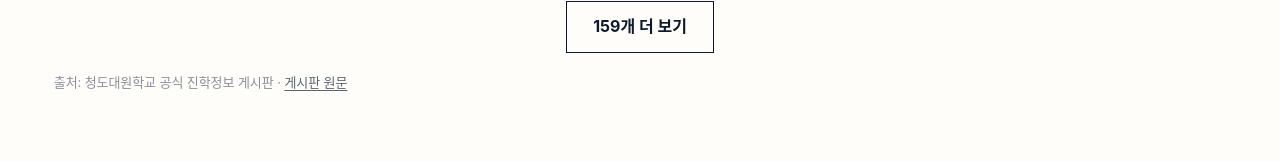
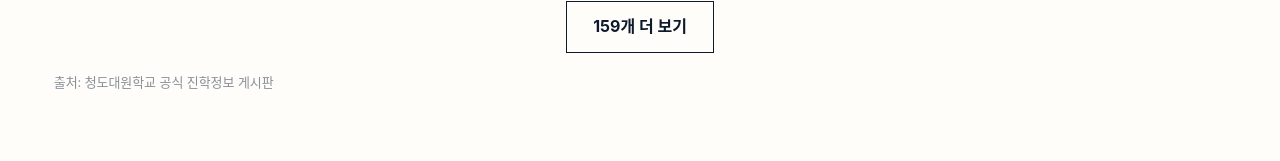
Before and after one commit to tnsuhak/qdis, a React (Vite) app: page /university-results in a window 1280 px wide. Shown: the part 7418-7579 px from the top of the page. Built offline with nearby package versions, Linux system fonts and the light colour scheme; a web font is replaced by a local one.

Commit message:
Remove university results board source link

```diff
--- a/components/results/Results.tsx
+++ b/components/results/Results.tsx
@@ -1,8 +1,6 @@
 import {useMemo, useState} from 'react';
 import {ANNUAL, LATEST, ALUMNI, LATEST_COVERS, COUNTRY_KO, COUNTRY_ORDER, countryTotals, topUniversities, canonical, splitName, type ResultEntry} from '@/lib/qdis/results';
 import {koDate, academicYearLabel} from '@/lib/qdis/format';
-
-const BOARD = 'https://qdis.org/board/index.html?id=board3';
 
 const LATEST_OFFER_LABELS: Record<string, string> = {
   '서강대학교': '서강대학교 합격',
@@ -203,7 +201,7 @@ export function ResultsTable() {
           </div>
         )}
       </div>
-      <p className="source">출처: 청도대원학교 공식 진학정보 게시판 · <a href={BOARD} target="_blank" rel="noopener noreferrer">게시판 원문</a></p>
+      <p className="source">출처: 청도대원학교 공식 진학정보 게시판</p>
     </div>
   );
 }
```
